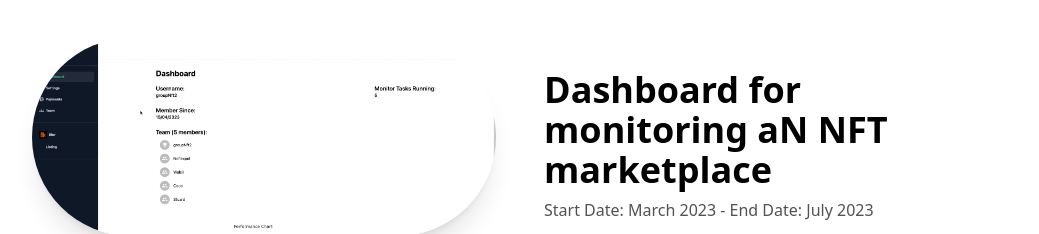
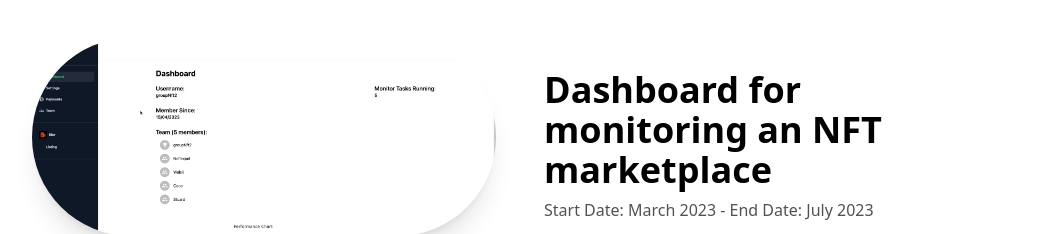
Before and after one commit to bymarto1/portfolio, a Next.js app: page / in a window 1280 px wide. Shown: the part 4582-4816 px from the top of the page, without its empty margins (120-1159 px from the left). Built offline with nearby package versions, Linux system fonts and the light colour scheme.

Commit message:
fixed typo

```diff
--- a/components/ProjectsSection.tsx
+++ b/components/ProjectsSection.tsx
@@ -50,7 +50,7 @@ const projects = [
     endDate: "October 2022",
   },
   {
-    name: "Dashboard for monitoring aN NFT marketplace",
+    name: "Dashboard for monitoring an NFT marketplace",
     description:
       "As part of my thesis, I developed this dashboard for monitoring the Blur Marketplace. I built both the frontend and the backend, connecting them to a custom monitor I made. The dashboard includes essential features like auth, team management, management of collections to monitor, settings page, and personalized Discord notifications. I also incorporated a subscription system payable with Ethereum via the Metamask extension, making it convenient for users.",
     image: "/dashboard.png",
```
